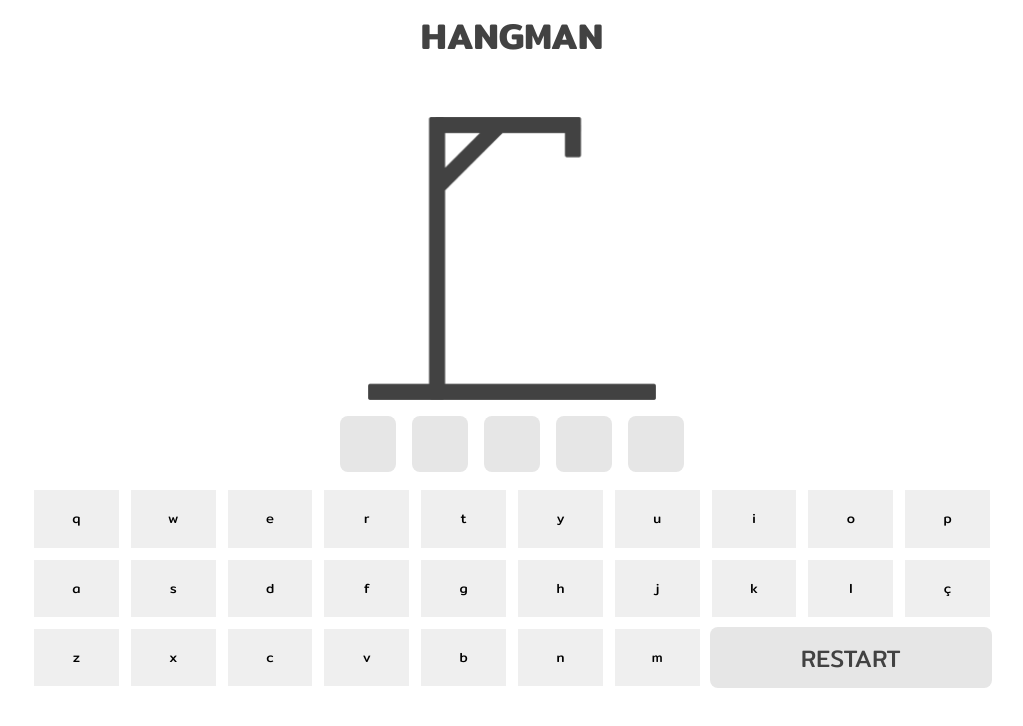
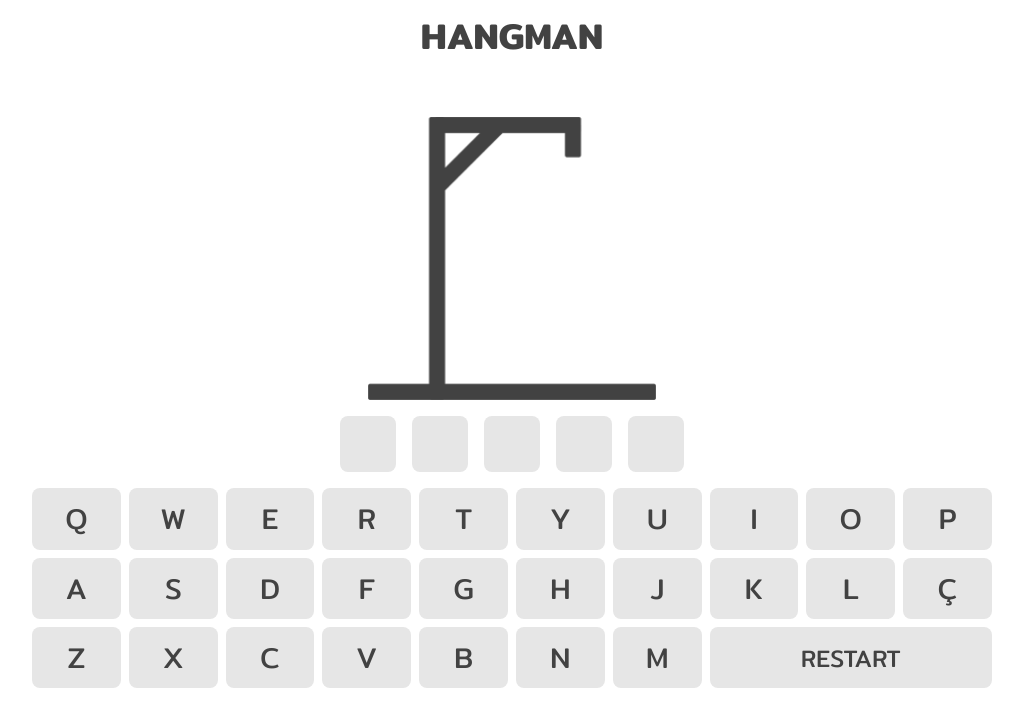
Before and after one commit to davyd-souza/hangman, a React (Create React App) app: page / in a window 1280 px wide. Shown: the top 726 px of the page, without its empty margins (128-1151 px from the left). Built offline with nearby package versions, Linux system fonts and the light colour scheme.

Commit message:
feat: implement style for Keyboard

```diff
--- /dev/null
+++ b/src/components/Keyboard.css
@@ -0,0 +1,15 @@
+.Keyboard-key {
+	background-color: var(--fg-color);
+
+	text-transform: uppercase;
+	font-size: 1.8rem;
+	color: var(--text-color);
+
+	border-radius: 8px;
+
+	cursor: pointer;
+}
+
+.Keyboard-key:disabled {
+	background-color: #ccc;
+}
--- a/src/components/Keyboard.tsx
+++ b/src/components/Keyboard.tsx
@@ -1,3 +1,5 @@
+// STYLE
+import './Keyboard.css'
 // UTIL
 type KeyboardProps = {
 	letters: string
@@ -21,7 +23,6 @@ function Keyboard({ letters, checkGuess, guessed, isDisabled}: KeyboardProps) {
 						value={letter}
 						onClick={handleGuess}
 						disabled={isDisabled || guessed.includes(letter)}
-						style={{margin: '2px', padding: '2px'}}
 					>
 						{letter}
 					</button>
```
